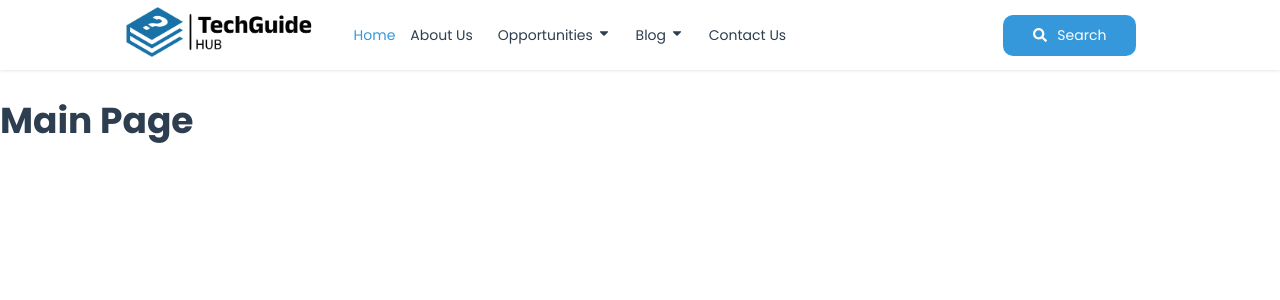
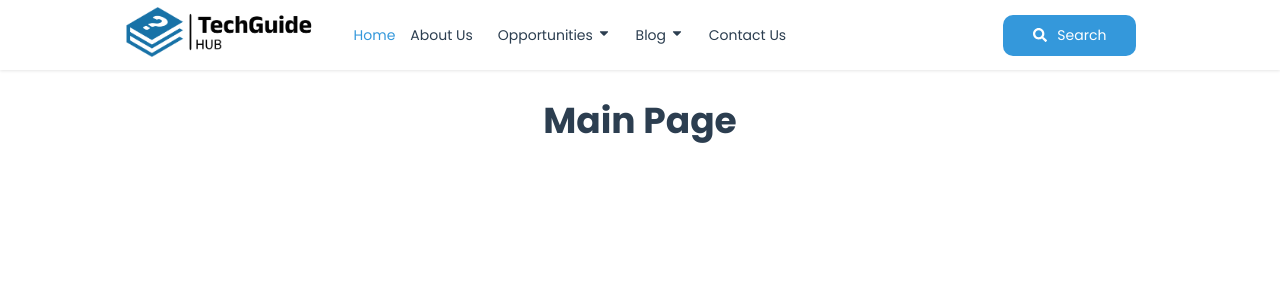
Before and after one commit to faustine-van/tech_guide_hub, a React (Vite) app in the folder client/: page / in a window 1280 px wide. Shown: the top 300 px of the page. Built offline with nearby package versions, Linux system fonts and the light colour scheme.

Commit message:
working on navbar

```diff
--- a/client/src/Components/Home/Navbar.jsx
+++ b/client/src/Components/Home/Navbar.jsx
@@ -1,5 +1,5 @@
 import React, { useState } from "react";
-import { NavLink, Outlet } from "react-router-dom";
+import { NavLink } from "react-router-dom";
 import {
   FaLightbulb,
   FaUser,
--- a/client/src/index.css
+++ b/client/src/index.css
@@ -62,6 +62,7 @@ body {
 h1, h2, h3, h4, h5, h6 {
   font-family: var(--font-family-heading);
   font-weight: var(--font-weight-bold);
+  text-align: center;
 }
 p{
   font-size: var(--font-size-lg);
```
Also changed, not shown: 1 other file (tests, documents, lock files or other folders).
